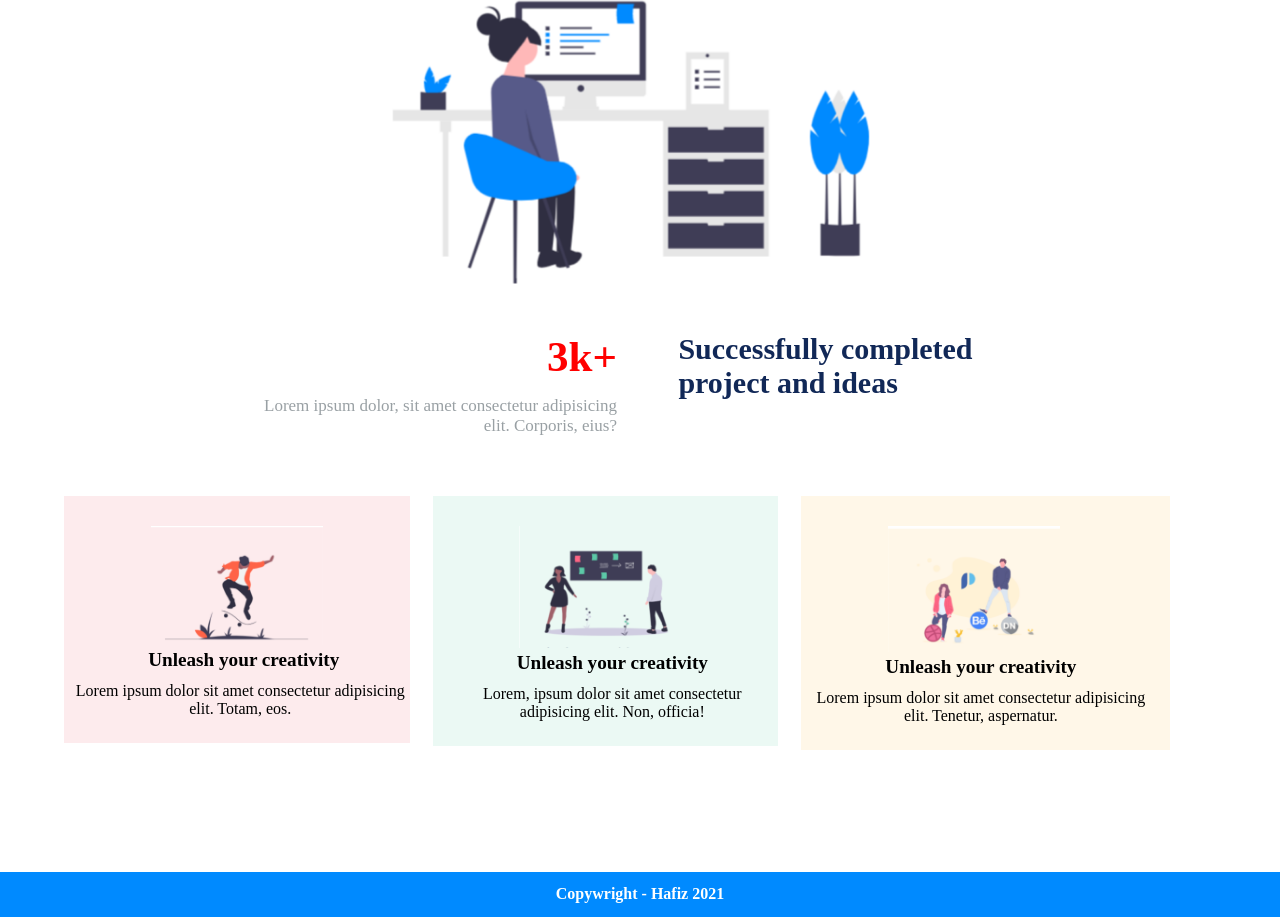
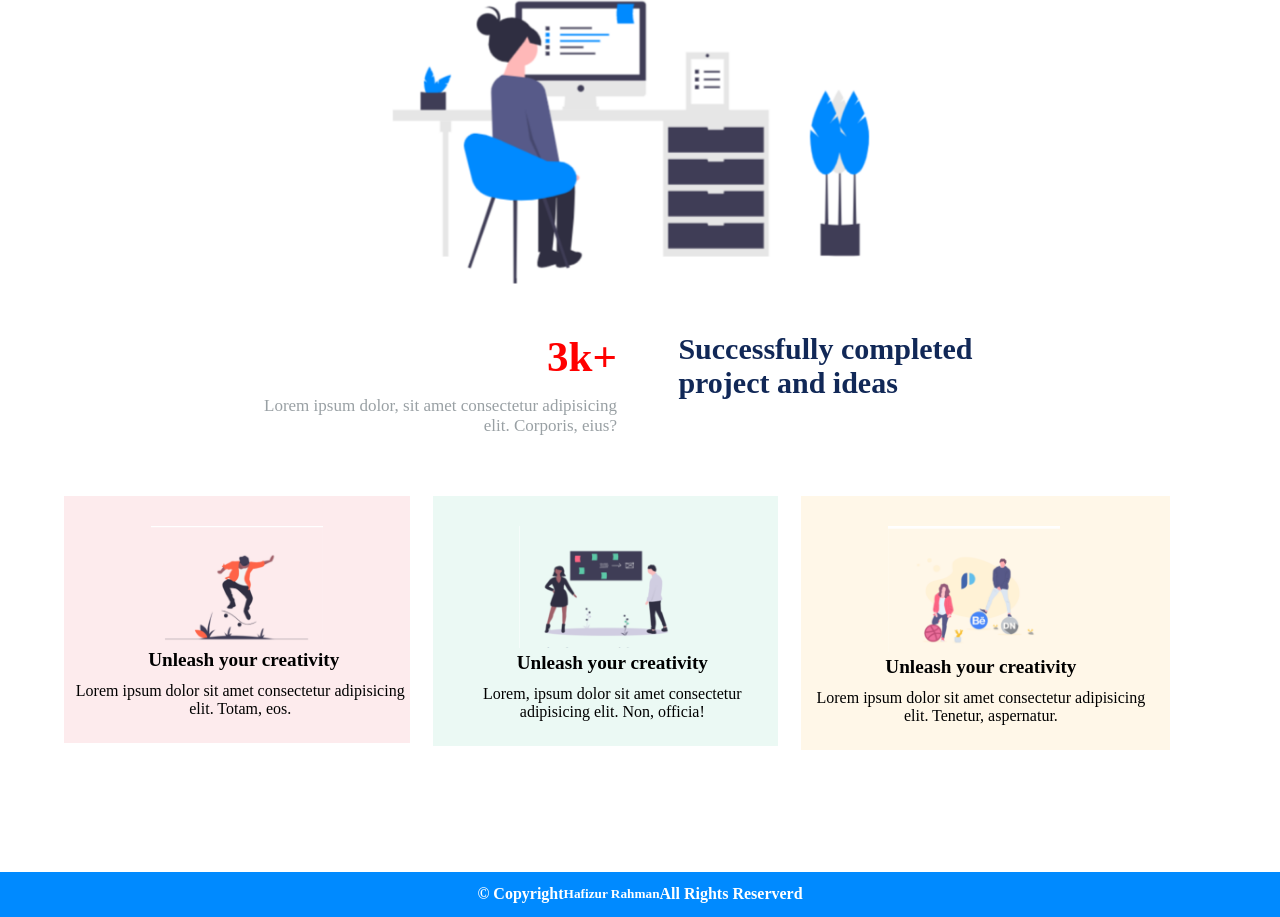
Before and after one commit to hrhafiz/quick-project, a plain HTML site: page index.html in a window 1280 px wide. Shown: the part 512-1429 px from the top of the page. Drawn offline with Linux system fonts and the light colour scheme.

Commit message:
Update index.html

```diff
--- a/index.html
+++ b/index.html
@@ -73,6 +73,6 @@
 
     </section>
     <!--content 3 stop here-->
-    <footer>Copywright - Hafiz 2021</footer>
+    <footer> <p>&copy; Copyright</p> <h5>Hafizur Rahman</h5><p>All Rights Reserverd</p></footer>
 </body>
 </html>
```
